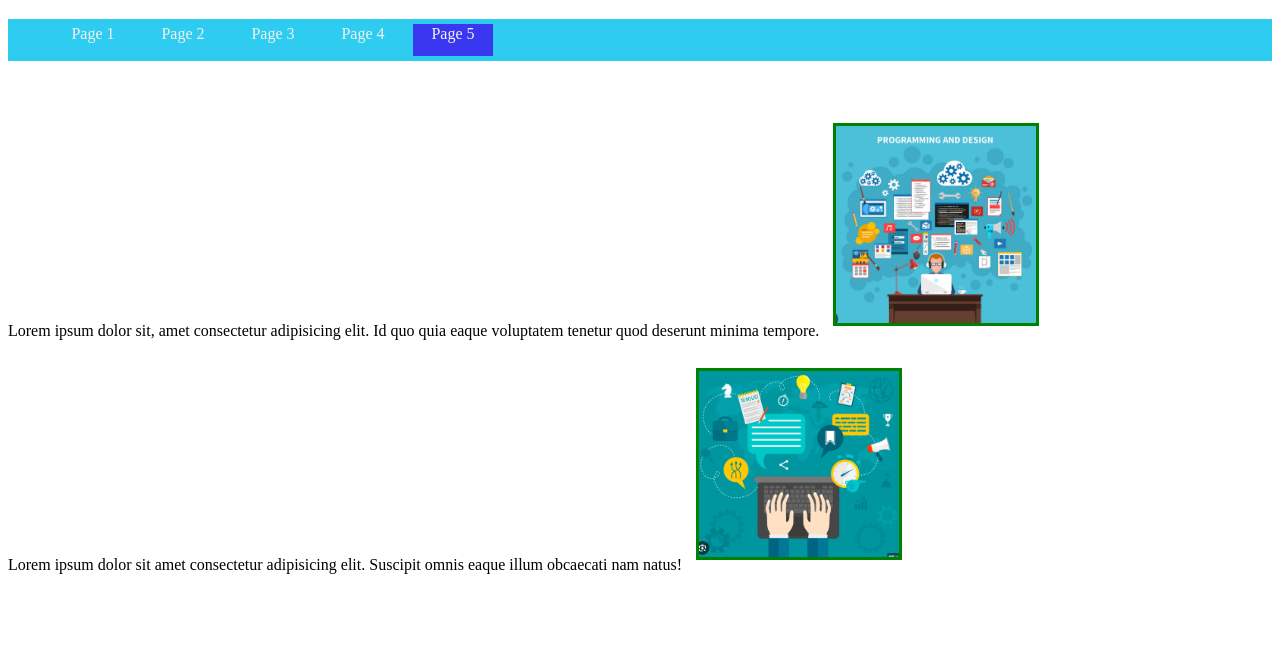
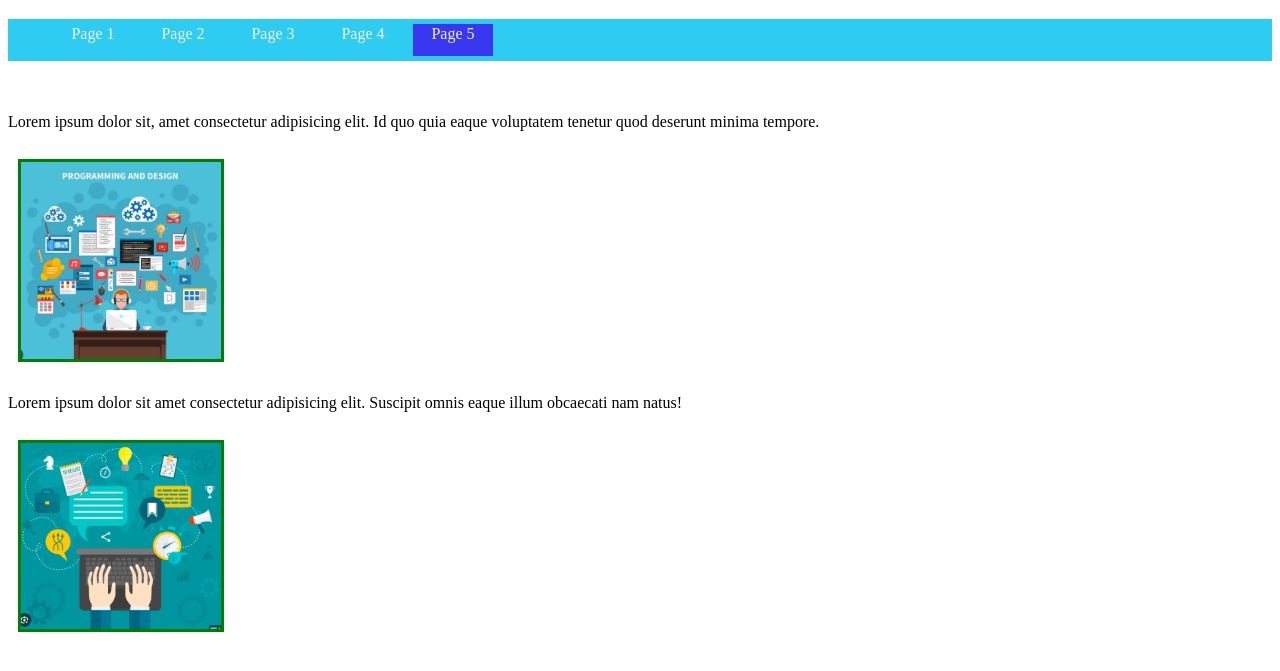
Before and after one commit to Athina-Sarkar-Chaitee/Assignment_1_for_mis455, a plain HTML site: page page5.html in a window 1280 px wide. Shown: the part 61-732 px from the top of the page. Drawn offline with Linux system fonts and the light colour scheme.

Commit message:
minor update

```diff
--- a/page5.html
+++ b/page5.html
@@ -18,11 +18,11 @@
         <li><a class = "act" href="/page5.html">Page 5</a></li>
     </ul>
     <br><br>
-    Lorem ipsum dolor sit, amet consectetur adipisicing elit. Id quo quia eaque voluptatem tenetur quod deserunt minima tempore.
+    Lorem ipsum dolor sit, amet consectetur adipisicing elit. Id quo quia eaque voluptatem tenetur quod deserunt minima tempore. <br><br>
 
     <img src="/Screenshot 2024-10-22 at 10.43.08 PM.png" alt="">
     <br><br>
-    Lorem ipsum dolor sit amet consectetur adipisicing elit. Suscipit omnis eaque illum obcaecati nam natus!
+    Lorem ipsum dolor sit amet consectetur adipisicing elit. Suscipit omnis eaque illum obcaecati nam natus! <br><br>
 
     <img src="/Screenshot 2024-10-22 at 10.43.33 PM.png" alt="">
 
```
Also changed, not shown: page4.html (+1 -0 lines).
